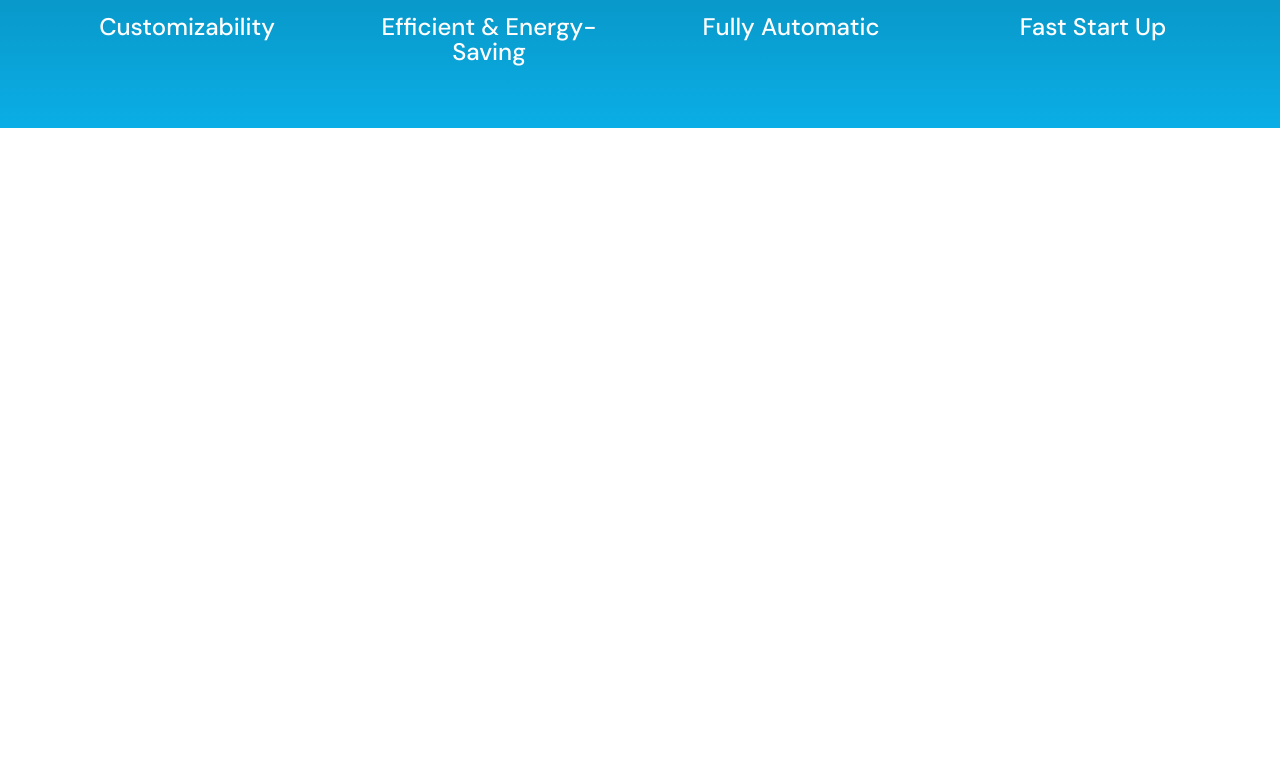
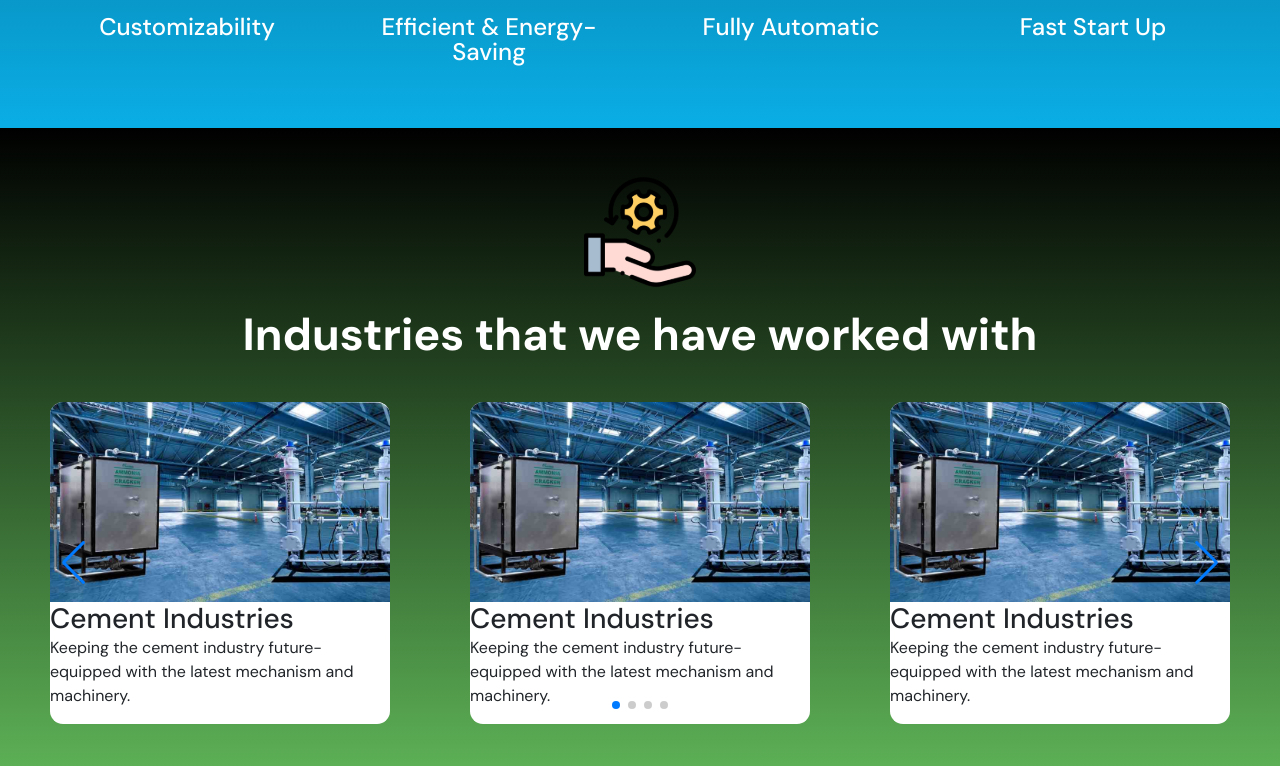
Before and after one commit to curiousdilip/gaztron-india, a Next.js app: page / in a window 1280 px wide. Shown: the part 6362-7128 px from the top of the page. Before the commit the page ends 6490 px from the top, so only its background shows below. Built offline with nearby package versions, Linux system fonts and the light colour scheme.

Commit message:
industry slider added

```diff
--- a/app/page.jsx
+++ b/app/page.jsx
@@ -1,7 +1,16 @@
+"use client";
 import Image from "next/image";
 import "./page.scss";
 import Header from "./components/Header";
+import React, { useRef, useState } from "react";
+import "swiper/css";
+import "swiper/css/pagination";
+import "swiper/css/navigation";
 
+// import required modules
+import { Pagination, Navigation } from "swiper/modules";
+// Import Swiper React components
+import { Swiper, SwiperSlide } from "swiper/react";
 export default function Home() {
   return (
     <>
@@ -657,8 +666,7 @@ export default function Home() {
                         src="/img/forty-years-of-experience.svg"
                         width={128}
                         height={128}
-                        alt="40 Years of Experience
-"
+                        alt="40 Years of Experience"
                       />
                     </div>
                     <p>40 Years of Experience</p>
@@ -669,8 +677,7 @@ export default function Home() {
                         src="/img/five-thousand-units-produced.svg"
                         width={128}
                         height={128}
-                        alt="+5.000 Units Produced
-"
+                        alt="+5.000 Units Produced"
                       />
                     </div>
                     <p>+5.000 Units Produced</p>
@@ -681,8 +688,7 @@ export default function Home() {
                         src="/img/high-profile-customers.svg"
                         width={128}
                         height={128}
-                        alt="High Profile Customers
-"
+                        alt="High Profile Customers"
                       />
                     </div>
                     <p>High Profile Customers</p>
@@ -693,8 +699,7 @@ export default function Home() {
                         src="/img/customizability.svg"
                         width={128}
                         height={128}
-                        alt="Customizability
-"
+                        alt="Customizability"
                       />
                     </div>
                     <p>Customizability</p>
@@ -705,8 +710,7 @@ export default function Home() {
                         src="/img/efficient-energy-saving.svg"
                         width={128}
                         height={128}
-                        alt="Efficient & Energy-Saving
-"
+                        alt="Efficient & Energy-Saving"
                       />
                     </div>
                     <p>Efficient & Energy-Saving</p>
@@ -717,8 +721,7 @@ export default function Home() {
                         src="/img/fully-automatic.svg"
                         width={128}
                         height={128}
-                        alt="Fully Automatic
-"
+                        alt="Fully Automatic"
                       />
                     </div>
                     <p>Fully Automatic</p>
@@ -729,8 +732,7 @@ export default function Home() {
                         src="/img/fast-start-up.svg"
                         width={128}
                         height={128}
-                        alt="Fast Start Up
-"
+                        alt="Fast Start Up"
                       />
                     </div>
                     <p>Fast Start Up</p>
@@ -741,6 +743,111 @@ export default function Home() {
           </div>
         </div>
       </section>
+      <section id="industry">
+        <div className="container-fluid">
+          <div className="row">
+            <div className="col-md-12">
+              <div className="title">
+                <Image
+                  src="/img/maintainance.svg"
+                  width={112}
+                  height={112}
+                  alt="maintainance"
+                />
+                <h2>Industries that we have worked with</h2>
+              </div>
+              <Swiper
+                slidesPerView={3}
+                spaceBetween={80}
+                pagination={{
+                  clickable: true,
+                }}
+                loop={true}
+                navigation={true}
+                modules={[Pagination, Navigation]}
+                className="mySwiper"
+              >
+                <SwiperSlide>
+                  <div className="industry-item">
+                    <div className="img-container">
+                      <Image
+                        src="/img/Ammonia_Cracker.jpeg"
+                        width={380}
+                        height={200}
+                        alt="star"
+                      />
+                    </div>
+                    <div className="content">
+                      <h3>Cement Industries</h3>
+                      <p>
+                        Keeping the cement industry future-equipped with the
+                        latest mechanism and machinery.
+                      </p>
+                    </div>
+                  </div>
+                </SwiperSlide>
+                <SwiperSlide>
+                  <div className="industry-item">
+                    <div className="img-container">
+                      <Image
+                        src="/img/Ammonia_Cracker.jpeg"
+                        width={380}
+                        height={200}
+                        alt="star"
+                      />
+                    </div>
+                    <div className="content">
+                      <h3>Cement Industries</h3>
+                      <p>
+                        Keeping the cement industry future-equipped with the
+                        latest mechanism and machinery.
+                      </p>
+                    </div>
+                  </div>
+                </SwiperSlide>{" "}
+                <SwiperSlide>
+                  <div className="industry-item">
+                    <div className="img-container">
+                      <Image
+                        src="/img/Ammonia_Cracker.jpeg"
+                        width={380}
+                        height={200}
+                        alt="star"
+                      />
+                    </div>
+                    <div className="content">
+                      <h3>Cement Industries</h3>
+                      <p>
+                        Keeping the cement industry future-equipped with the
+                        latest mechanism and machinery.
+                      </p>
+                    </div>
+                  </div>
+                </SwiperSlide>{" "}
+                <SwiperSlide>
+                  <div className="industry-item">
+                    <div className="img-container">
+                      <Image
+                        src="/img/Ammonia_Cracker.jpeg"
+                        width={380}
+                        height={200}
+                        alt="star"
+                      />
+                    </div>
+                    <div className="content">
+                      <h3>Cement Industries</h3>
+                      <p>
+                        Keeping the cement industry future-equipped with the
+                        latest mechanism and machinery.
+                      </p>
+                    </div>
+                  </div>
+                </SwiperSlide>
+              </Swiper>
+            </div>
+          </div>
+        </div>
+      </section>
     </>
   );
 }
--- a/app/page.scss
+++ b/app/page.scss
@@ -440,3 +440,35 @@
     }
   }
 }
+
+#industry {
+  padding: 48px 38px;
+  background: linear-gradient(180deg, #000 0%, #5db156 100%);
+  font-family: "DM Sans", sans-serif;
+
+  .title {
+    text-align: center;
+    h2 {
+      font-size: 45px;
+      font-weight: 700;
+      line-height: 38px;
+      color: #fff;
+      margin-top: 28px;
+      margin-bottom: 48px;
+    }
+  }
+
+  .mySwiper {
+    .industry-item {
+      background-color: white;
+      border-radius: 13px;
+      overflow: hidden;
+      .img-container {
+        img {
+          width: 100%;
+          object-fit: cover;
+        }
+      }
+    }
+  }
+}
```
Also changed, not shown: public/img/maintainance.svg (added), 1 other file (tests, documents, lock files or other folders).
